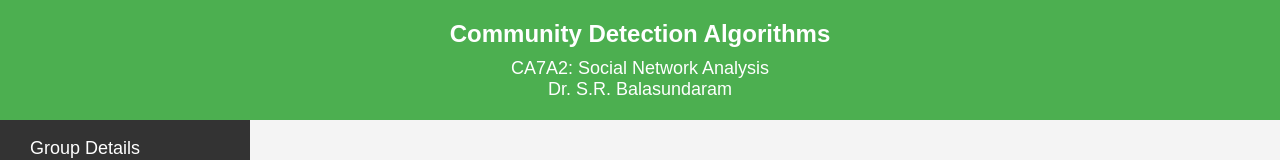
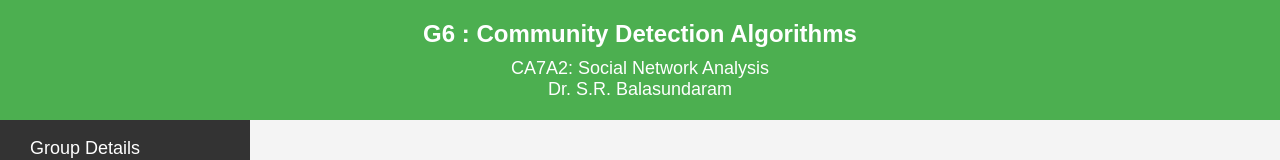
Before and after one commit to NimeshKumarNadar/SNA-CommunityDetection, a plain HTML site: page index.html in a window 1280 px wide. Shown: the top 160 px of the page. Drawn offline with Linux system fonts and the light colour scheme.

Commit message:
Update index.html

```diff
--- a/index.html
+++ b/index.html
@@ -12,7 +12,7 @@
   <header>
     <div class="header-container">
       <div class="header-details">
-        <h2>Community Detection Algorithms</h2>
+        <h2>G6 : Community Detection Algorithms</h2>
         <p>CA7A2: Social Network Analysis</p>
         <p>Dr. S.R. Balasundaram</p>
       </div>
```
